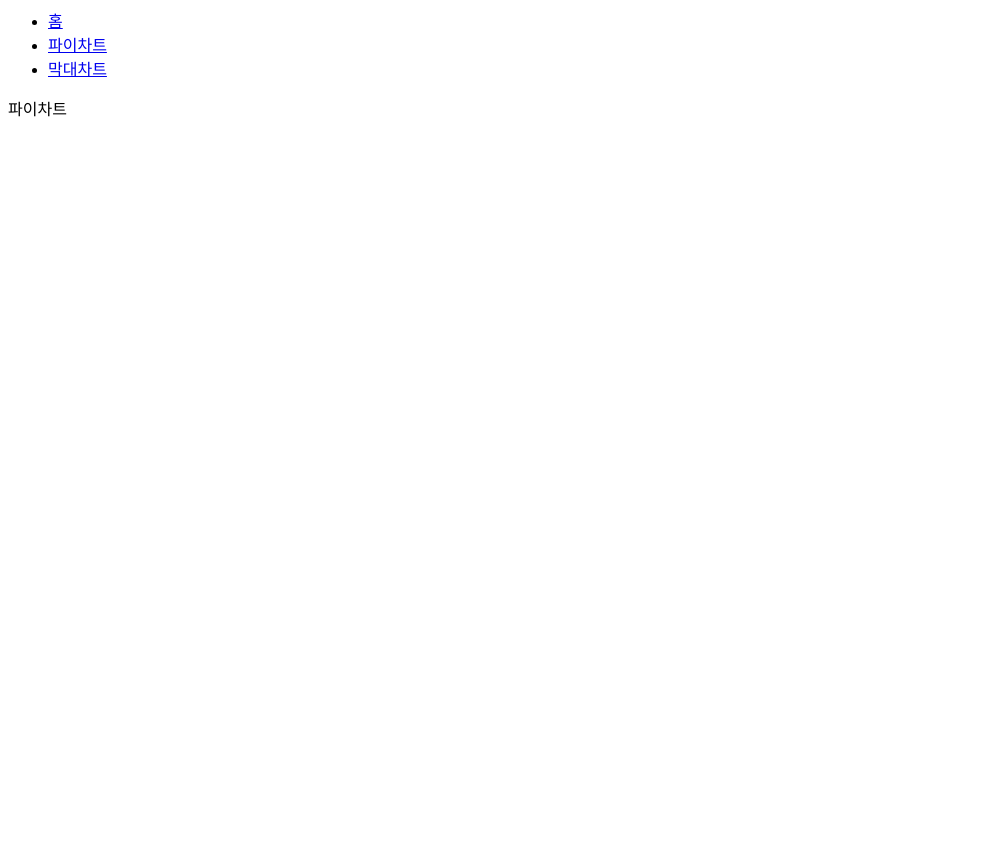
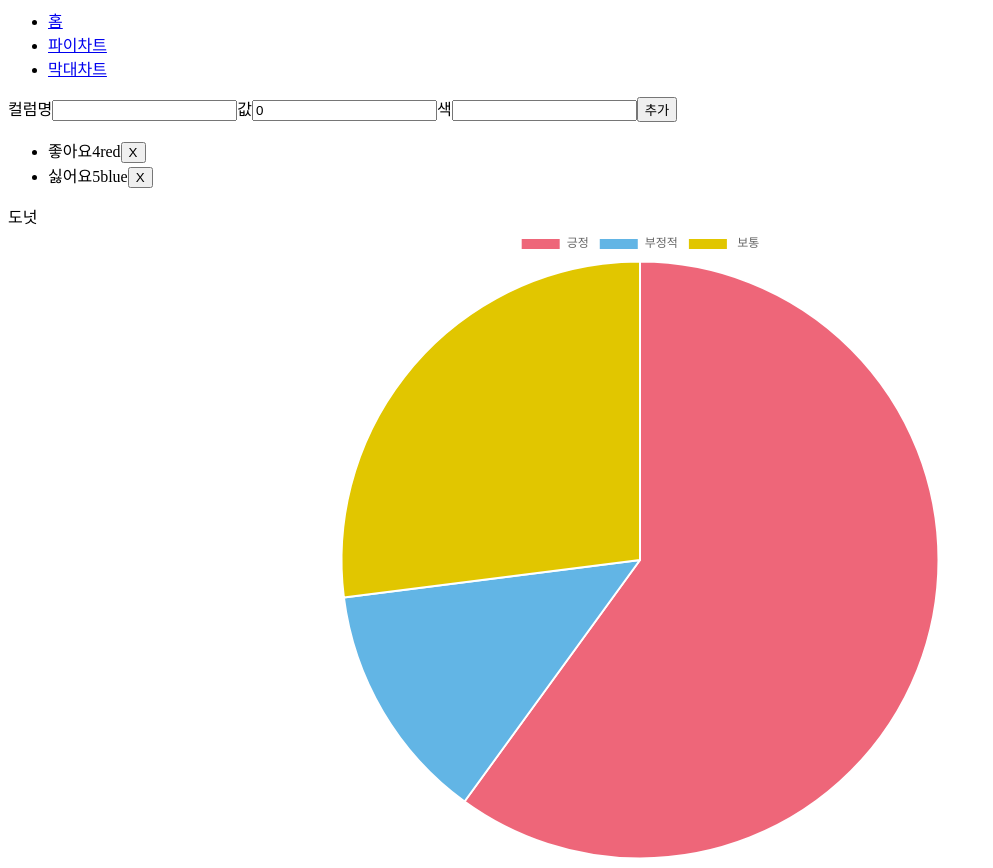
Before and after one commit to geonwoomun/ts-chart-project, a React app: page /pie in a window 1280 px wide. Shown: the whole page, without its empty margins (0-993 px from the left). Before the commit the page ends 800 px from the top, so only its background shows below. Built offline with nearby package versions, Linux system fonts and the light colour scheme.

Commit message:
기본 state 및 세팅 설정 그래프 그려보기

```diff
--- a/package.json
+++ b/package.json
@@ -9,10 +9,13 @@
   "author": "",
   "license": "ISC",
   "dependencies": {
+    "@types/chart.js": "^2.9.19",
     "@types/react": "^16.9.34",
     "@types/react-dom": "^16.9.6",
     "@types/react-router-dom": "^5.1.4",
+    "chart.js": "^2.9.3",
     "react": "^16.13.1",
+    "react-chartjs-2": "^2.9.0",
     "react-dom": "^16.13.1",
     "react-router-dom": "^5.1.2",
     "typescript": "^3.8.3"
--- a/src/App.tsx
+++ b/src/App.tsx
@@ -3,17 +3,21 @@ import { Route, Switch } from 'react-router-dom';
 
 import { ChartsContextProvider } from './contexts/ChartContext';
 import Menu from './components/Menu';
-import Pie from './components/Pie';
-import Bar from './components/Bar';
+import PieChart from './components/PieChart';
+import BarChart from './components/BarChart';
+import ColumnForm from './components/ColumnForm';
+import ColumnList from './components/ColumnList';
 
 function App() {
   return (
     <ChartsContextProvider>
       <Menu/>
+      <ColumnForm/>
+      <ColumnList/>
       <Switch>
         <Route exact path='/' render={() => <div>홈</div>} />
-        <Route path='/pie' component={Pie} />
-        <Route path='/bar' component={Bar} />
+        <Route path='/pie' component={PieChart} />
+        <Route path='/bar' component={BarChart} />
       </Switch>
     </ChartsContextProvider>
   );
--- /dev/null
+++ b/src/components/ColumnForm.tsx
@@ -0,0 +1,36 @@
+import * as React from 'react';
+import { useCallback } from 'react';
+import { useColumn } from '../hooks/useColumn';
+import { useChartsDispatch } from '../contexts/ChartContext';
+
+const ColumnForm = () => {
+    const dispatch = useChartsDispatch();
+
+    const { column, onChangeColumn, resetColumn } = useColumn();
+    const { columnName, color, value } = column;
+
+    const addColumn = useCallback(() => {
+        dispatch({
+            type:"CREATE",
+            payload:{
+                columnName,
+                value,
+                color
+            }
+        });
+        resetColumn();
+    }, [column.columnName, column.color, column.value]);
+    return (
+        <div>
+         <label htmlFor="name">컬럼명</label>
+         <input id="name" name="columnName" value={columnName} onChange={onChangeColumn}/>
+         <label htmlFor="value">값</label>
+         <input id="value" name="value" value={value} type="number"  onChange={onChangeColumn}/>
+         <label htmlFor="color">색</label>
+         <input id="color" name="color" value={color} onChange={onChangeColumn}/>
+         <button onClick={addColumn}>추가</button>
+        </div>
+    );
+};
+
+export default ColumnForm;
--- /dev/null
+++ b/src/components/ColumnItem.tsx
@@ -0,0 +1,29 @@
+import * as React from 'react';
+import { useCallback } from 'react';
+import {Chart, useChartsDispatch} from '../contexts/ChartContext';
+
+type ChartProps = {
+    chart: Chart
+}
+
+const ColumItem = ({chart}: ChartProps) => {
+    const dispatch = useChartsDispatch();
+
+   const onRemove = useCallback(() => {
+       dispatch({
+           type: 'DELETE',
+           payload : {id: chart.id}
+       })
+   },[]);
+
+    return (
+        <li>
+            {chart.columnName}
+            {chart.value}
+            {chart.color}
+            <button onClick={onRemove}>X</button>
+        </li>
+    )
+};
+
+export default ColumItem;
--- /dev/null
+++ b/src/components/ColumnList.tsx
@@ -0,0 +1,15 @@
+import * as React from 'react';
+
+import ColumnItem from './ColumnItem';
+import { useChartsState } from '../contexts/ChartContext';
+
+const ColumnList = () => {
+    const Charts = useChartsState()
+    return (
+        <ul>
+          {Charts.map((chart) => <ColumnItem key={chart.id} chart={chart}/> )}
+        </ul>
+    );
+};
+
+export default ColumnList;
--- a/src/components/Pie.tsx
+++ /dev/null
@@ -1,11 +0,0 @@
-import * as React from 'react';
-
-const Pie = () => {
-    return (
-        <div>
-            파이차트
-        </div>
-    );
-};
-
-export default Pie;
--- /dev/null
+++ b/src/components/PieChart.tsx
@@ -0,0 +1,36 @@
+import * as React from 'react';
+import { useState } from 'react';
+import { Pie } from 'react-chartjs-2';
+import { useChartsState } from '../contexts/ChartContext';
+
+const expData = {
+    labels: ["긍정", "부정적", " 보통"],
+    datasets: [
+        {
+            label : '첫번째 데이터셋',
+            data: [60,13,27],
+            borderWidth: 2,
+            hoverBorderWidth: 3,
+            backgroundColor: [
+                "rgba(238,102,121,1)",
+                "rgba(98,181,229,1)",
+                "rgba(225,198, 0, 1)"
+            ],
+            fill: true
+        }
+    ]
+};
+const PieChart = () => {
+    const state = useChartsState();
+    const [data, setData] = useState('');
+    return (
+        <div>
+            도넛
+            <Pie
+                data={expData}
+            />
+        </div>
+    );
+};
+
+export default PieChart;
--- a/src/contexts/ChartContext.tsx
+++ b/src/contexts/ChartContext.tsx
@@ -5,6 +5,7 @@ export type Chart = {
     id: number;
     columnName: string;
     value: number;
+    color: string;
 }
 
 type ChartsState = Chart[];
@@ -12,9 +13,10 @@ type ChartsState = Chart[];
 const ChartsStateContext = createContext<ChartsState | undefined>(undefined);
 
 type Action =
-    | { type: 'CREATE'; columnName: string; value: number}
-    | {type: 'UPDATE'; id: number, columnName: string; value: number}
-    | {type: 'DELETE'; id: number};
+    | { type: 'CREATE';
+        payload : { columnName: string; value: number; color: string }}
+    | {type: 'DELETE';
+       payload: {id: number}};
 
 type ChartsDispatch = Dispatch<Action>;
 const ChartsDispatchContext = createContext<ChartsDispatch | undefined>(undefined);
@@ -24,18 +26,18 @@ function chartsReducer(state: ChartsState, action: Action): ChartsState {
     switch (action.type) {
         case 'CREATE':
             const nextID = Math.max(...state.map(todo => todo.id)) + 1;
+            const {columnName, value, color} = action.payload;
             return [
                 ...state,
                 {
                     id: nextID,
-                    columnName: action.columnName,
-                    value: action.value
+                    columnName,
+                    value,
+                    color
                 }
             ]
-        case 'UPDATE':
-            return state.map(col => col.id === action.id ? {...col, columnName : action.columnName, value: action.value,} : col);
         case 'DELETE':
-            return state.filter(col => col.id !== action.id);
+            return state.filter(col => col.id !== action.payload.id);
         default:
             throw new Error('Unhandeld action');
     }
@@ -46,12 +48,14 @@ export function ChartsContextProvider({children}: {children: React.ReactNode}) {
         {
             id: 1,
             columnName: '좋아요',
-            value : 4
+            value : 4,
+            color: 'red'
         },
         {
             id: 2,
             columnName: '싫어요',
-            value: 5
+            value: 5,
+            color: 'blue'
         }
     ]);
 
--- /dev/null
+++ b/src/hooks/useColumn.tsx
@@ -0,0 +1,32 @@
+import * as React from 'react';
+import {useCallback, useState} from 'react';
+
+export function useColumn() {
+    const [column, setColumn] = useState({
+        columnName: '',
+        color: '',
+        value : 0
+    });
+
+    const onChangeColumn = useCallback((e: React.ChangeEvent<HTMLInputElement>) => {
+        const {name, value} = e.target;
+        setColumn(prev => ({
+            ...prev,
+            [name]: value
+        }));
+    }, []);
+
+    const resetColumn = useCallback(() => {
+        setColumn({
+            columnName: '',
+            color : '',
+            value: 0
+        })
+    }, []);
+
+    return {
+        column,
+        onChangeColumn,
+        resetColumn
+    }
+}
```
Also changed, not shown: src/components/BarChart.tsx (renamed from src/components/Bar.tsx), 2 other files (tests, documents, lock files or other folders).
